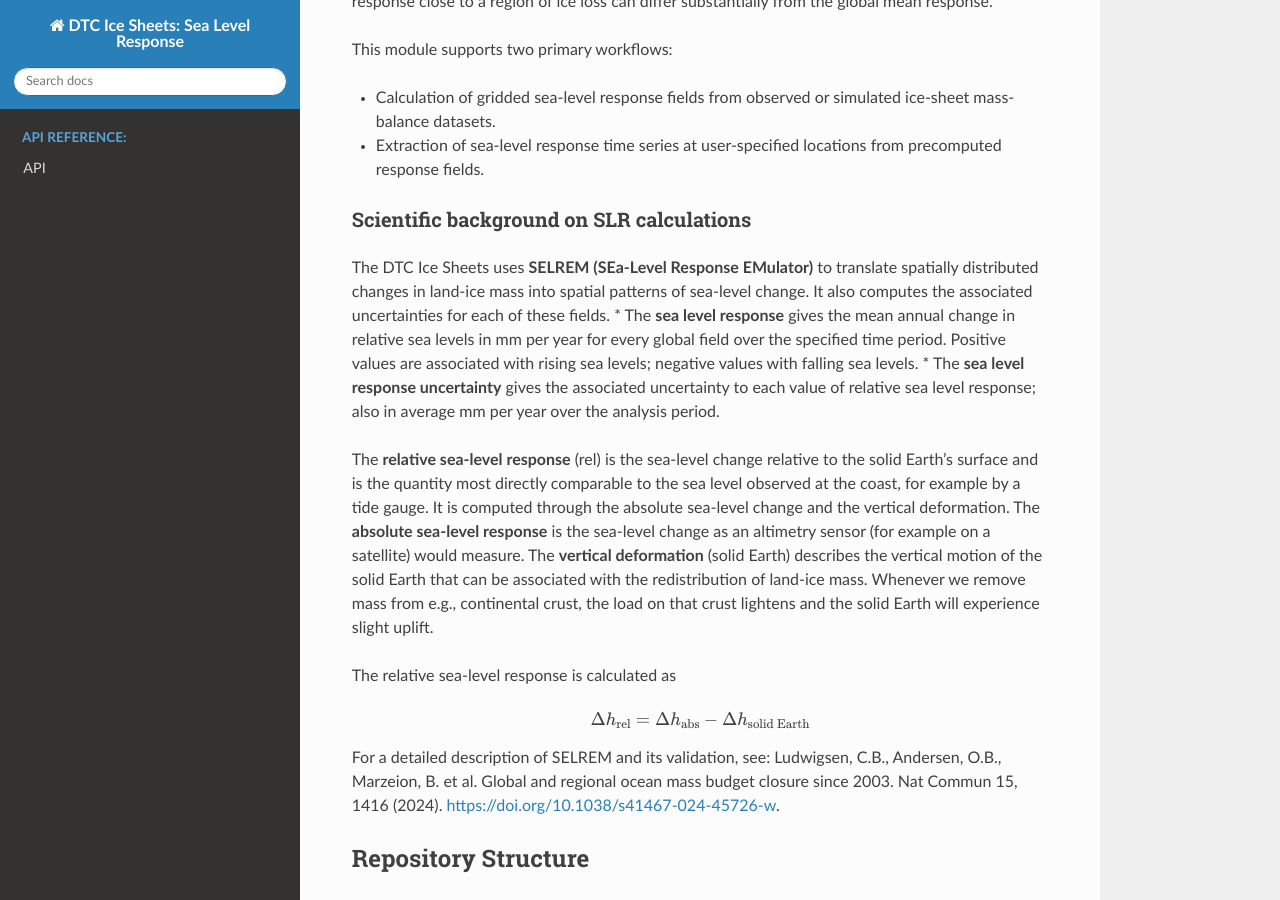
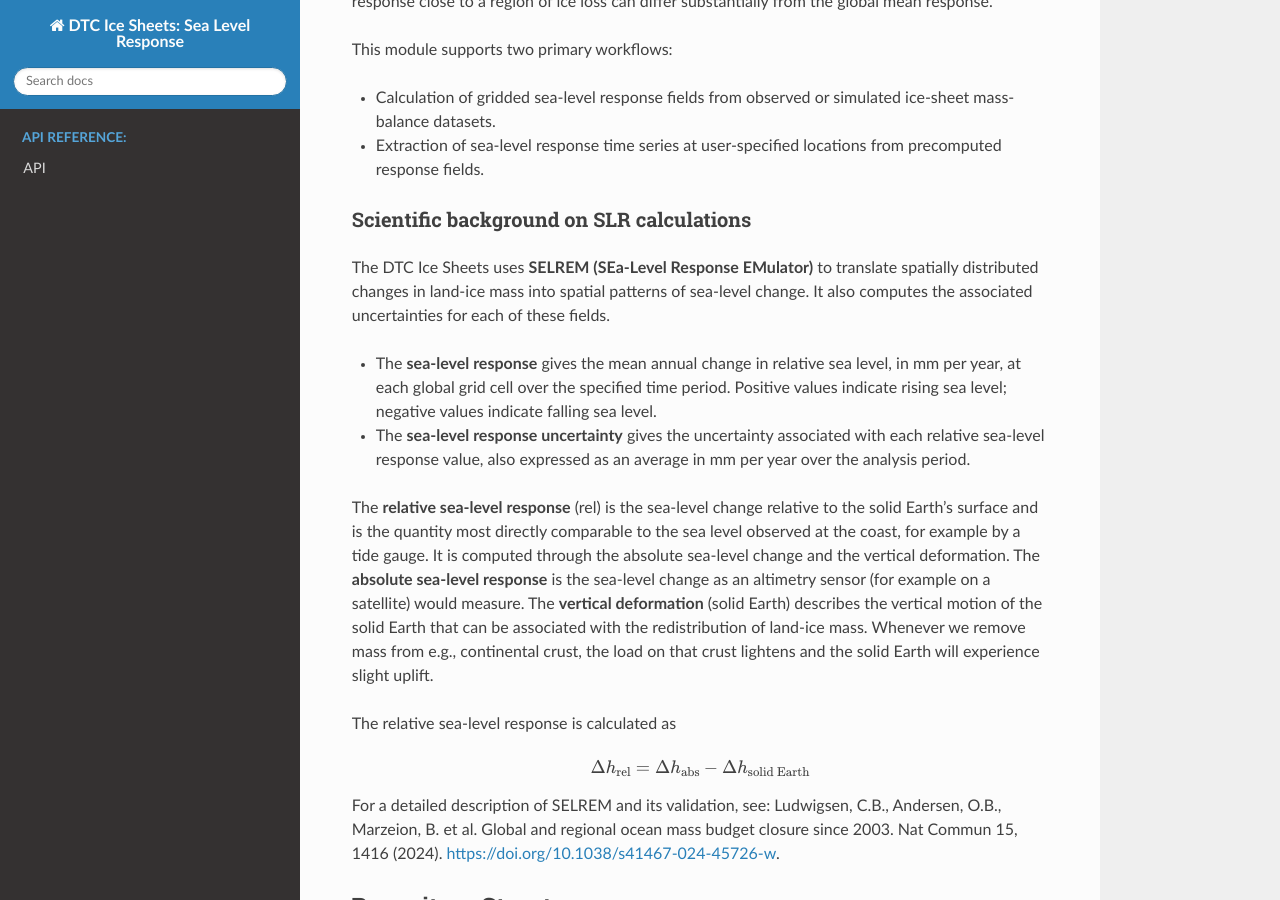
Before and after one commit to DTC-Ice-Sheets/sea_level_response, a Sphinx documentation site: the page built from docs/source/index.rst, in a window 1280 px wide and 900 px high, scrolled down 394 px. Built offline with Sphinx 7.4.7 and the Read the Docs theme 3.1.0, drawn with Linux system fonts in a browser that asks for light colours.

Commit message:
Refine sea-level response and uncertainty descriptions
Updated descriptions for sea-level response and uncertainty to improve clarity and consistency.

Co-authored-by: Copilot Autofix powered by AI <175728472+Copilot@users.noreply.github.com>

```diff
--- a/docs/source/index.rst
+++ b/docs/source/index.rst
@@ -28,8 +28,9 @@ Scientific background on SLR calculations
 ~~~~~~~~~~~~~~~~~~~~~~~~~~~~~~~~~~~~~~~~~
 
 The DTC Ice Sheets uses **SELREM (SEa-Level Response EMulator)** to translate spatially distributed changes in land-ice mass into spatial patterns of sea-level change. It also computes the associated uncertainties for each of these fields.
-* The **sea level response** gives the mean annual change in relative sea levels in mm per year for every global field over the specified time period. Positive values are associated with rising sea levels; negative values with falling sea levels.
-* The **sea level response uncertainty** gives the associated uncertainty to each value of relative sea level response; also in average mm per year over the analysis period.
+
+* The **sea-level response** gives the mean annual change in relative sea level, in mm per year, at each global grid cell over the specified time period. Positive values indicate rising sea level; negative values indicate falling sea level.
+* The **sea-level response uncertainty** gives the uncertainty associated with each relative sea-level response value, also expressed as an average in mm per year over the analysis period.
 
 The **relative sea-level response** (rel) is the sea-level change relative to the solid Earth's surface and is the quantity most directly comparable to the sea level observed at the coast, for example by a tide gauge. It is computed through the absolute sea-level change and the vertical deformation.
 The **absolute sea-level response** is the sea-level change as an altimetry sensor (for example on a satellite) would measure.
```
